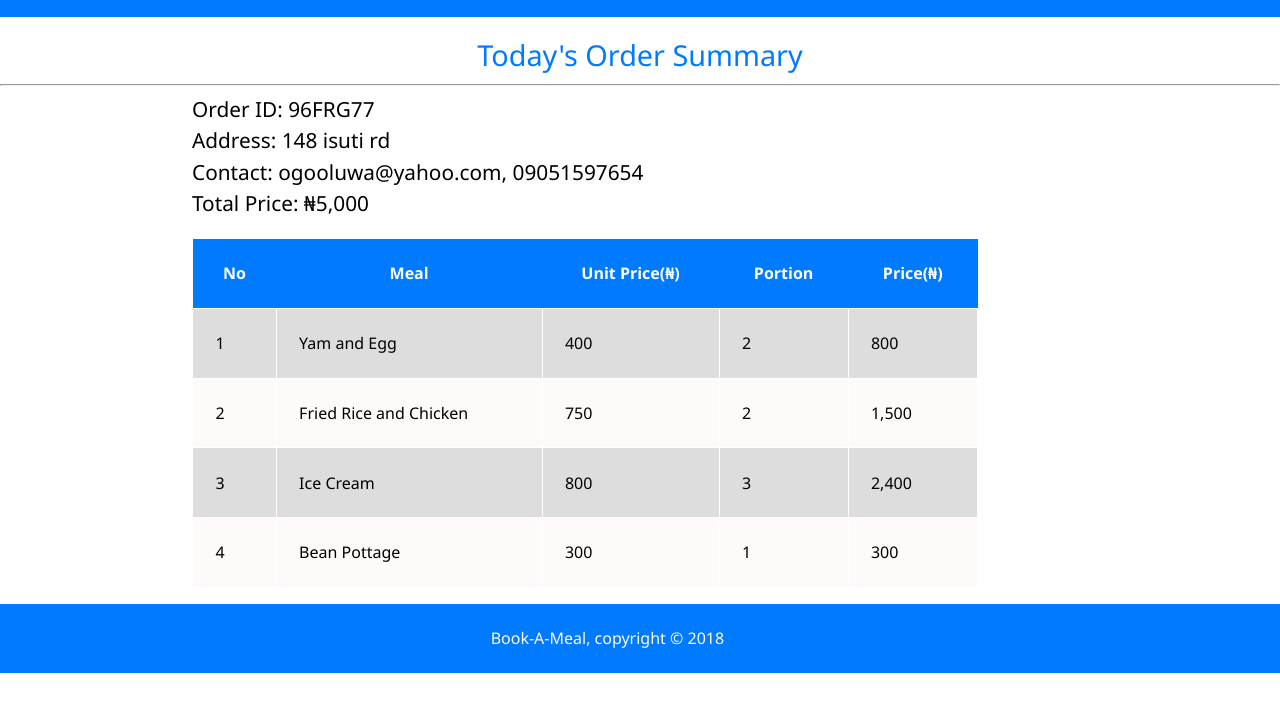
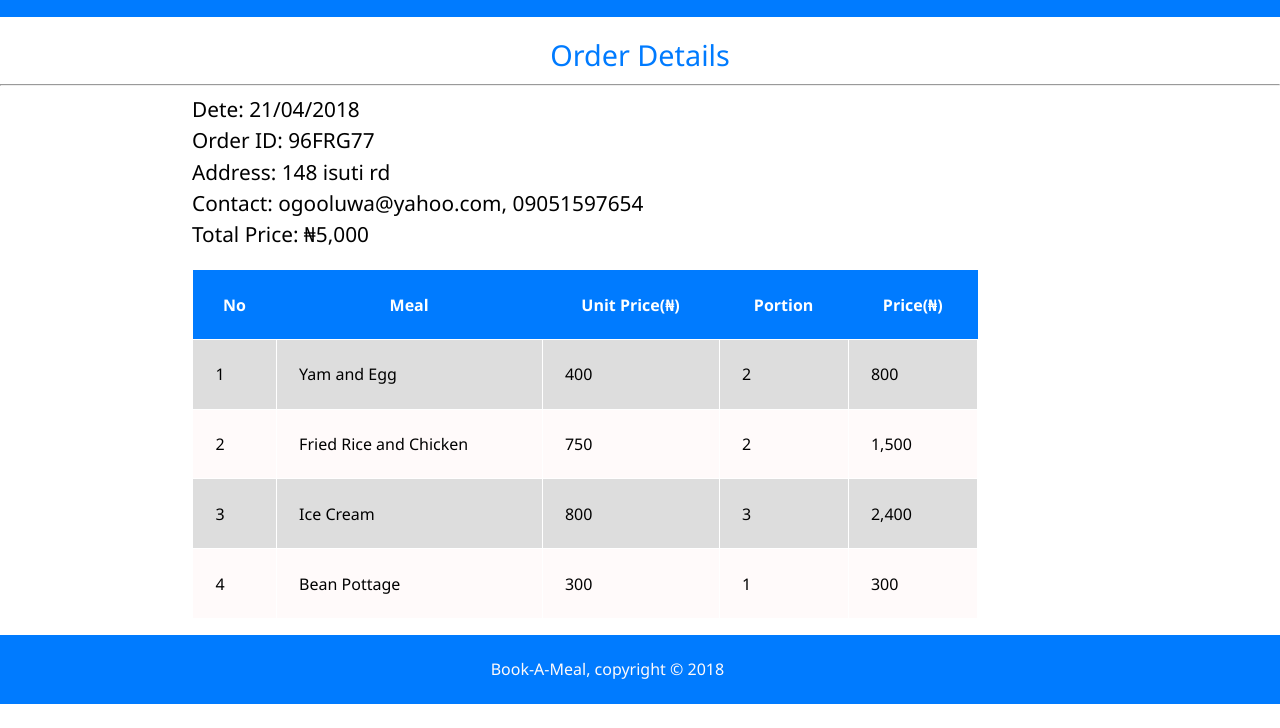
Before and after one commit to rovilay/Book-A-Meal, a plain HTML site: page order-details.html in a window 1280 px wide. Shown: the part 72-800 px from the top of the page. Drawn offline with Linux system fonts and the light colour scheme.

Commit message:
Update order title

```diff
--- a/order-details.html
+++ b/order-details.html
@@ -27,11 +27,14 @@
 
   <!-- Order Summary -->
   <section id="table-section">
-    <div class="title" id="menu-title"> Today's Order Summary
+    <div class="title" id="menu-title"> Order Details
     </div>
     <hr>
     <div class="container">
       <div class= "order-details">
+      <div class="order" id="order-date">
+        Dete: 21/04/2018
+      </div>
       <div class="order" id="order-id">
         Order ID: 96FRG77
       </div>
```
